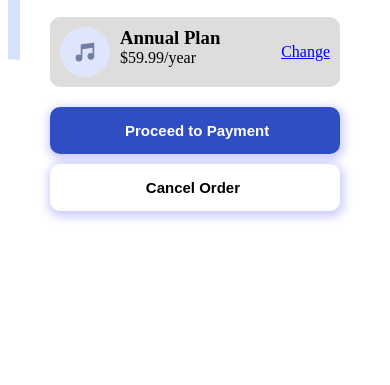
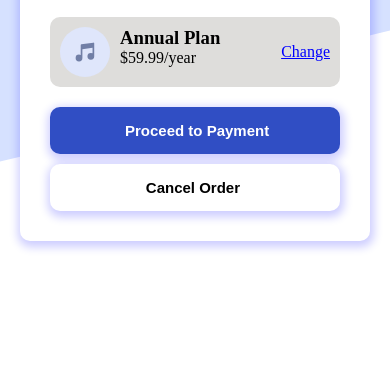
Before and after one commit to Mukhtar1998/order-summary-component, a plain HTML site: page index.html in a window 390 px wide. Shown: the part 459-844 px from the top of the page. Drawn offline with Linux system fonts and the light colour scheme.

Commit message:
modifiede

```diff
--- a/index.html
+++ b/index.html
@@ -95,6 +95,10 @@
         padding: 30px;
         gap: 20px;
       }
+      .cart-text {
+          box-shadow: 1px 3px 10px 3px rgba(0, 0, 255, 0.2);
+          border-radius: 0 0 10px 10px;
+        }
 
       .button {
         display: flex;
@@ -124,9 +128,11 @@
       }
       @media (max-width: 800px) {
         .container {
-          background: url(./images/pattern-background-mobile.svg) center
-            no-repeat;
           padding: 20px;
+        }
+        .cart-text {
+          box-shadow: 1px 3px 10px 3px rgba(0, 0, 255, 0.2);
+          border-radius: 0 0 10px 10px;
         }
       }
     </style>
```
